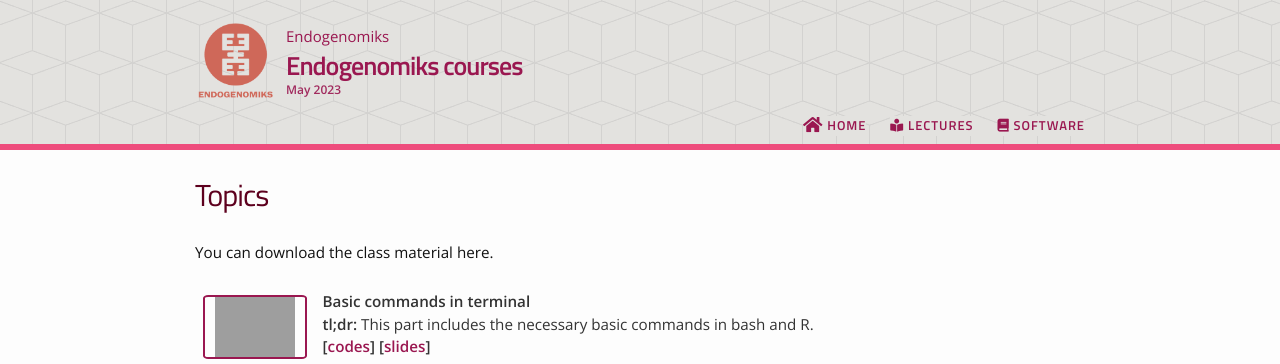
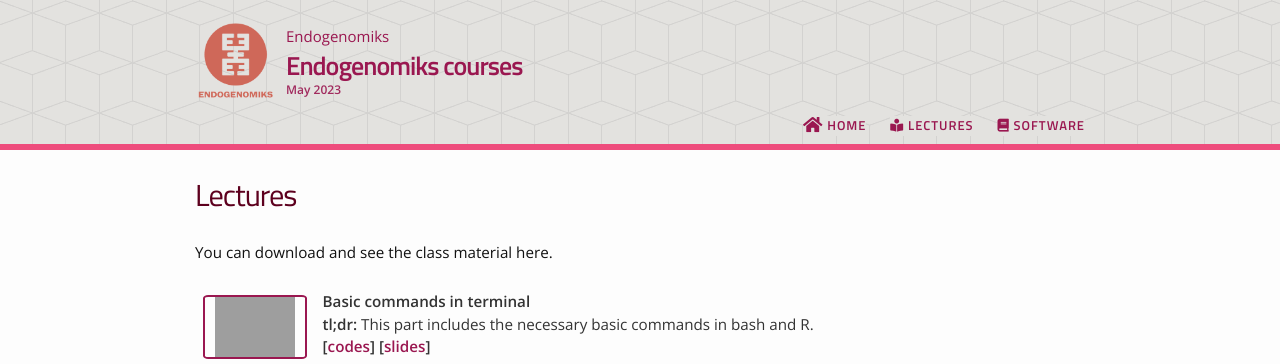
Before and after one commit to pyrosilesl97/endogenomiks_courses, a Jekyll site: the page built from lectures.md, in a window 1280 px wide, cut to the strip 0-364 px from the top of the page. Built offline with Jekyll 4.4.1, drawn with Linux system fonts in a browser that asks for light colours; nearby versions of some CDN libraries; grey boxes are pictures that could not be loaded.

Commit message:
Changes in materials to sofware

```diff
--- a/_data/nav.yml
+++ b/_data/nav.yml
@@ -8,7 +8,6 @@ items:
   name: Lectures
   icon_class: fas fa-book-reader
 
-
-- url: /sofware/
+- url: /software/
   name: Software
   icon_class: fas fa-book
--- a/lectures.md
+++ b/lectures.md
@@ -1,6 +1,6 @@
 ---
 layout: lectures
-title: Topics
+title: Lectures
 permalink: /lectures/
 ---
-You can download the class material here.
+You can download and see the class material here.
```
Also changed, not shown: software.md (+1 -1 lines), 1 other file.
